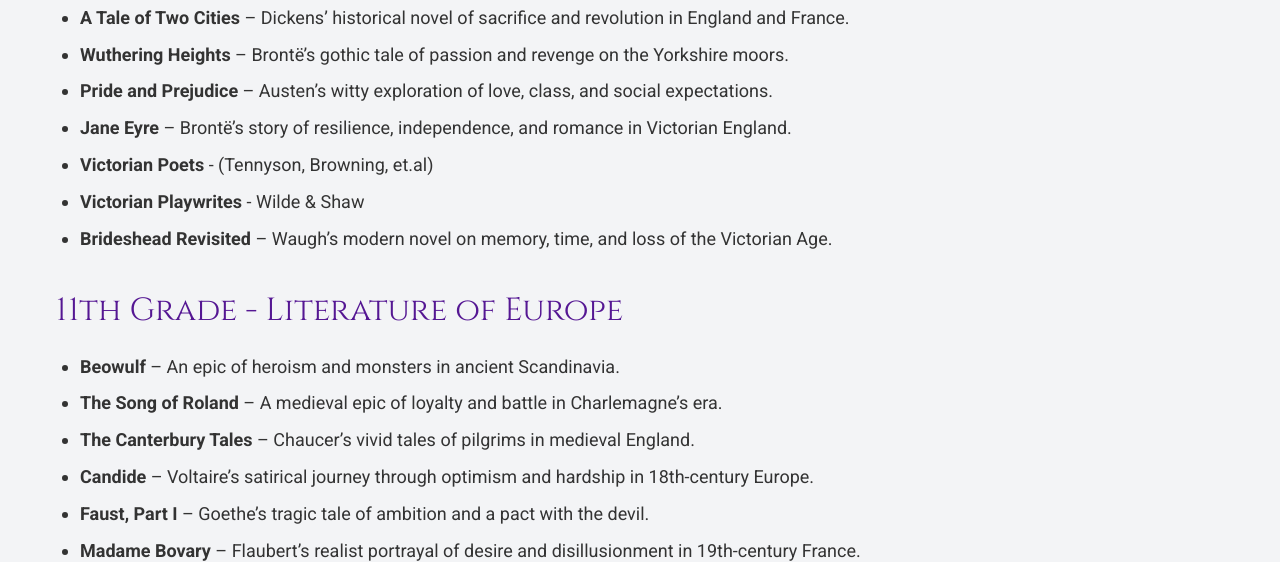
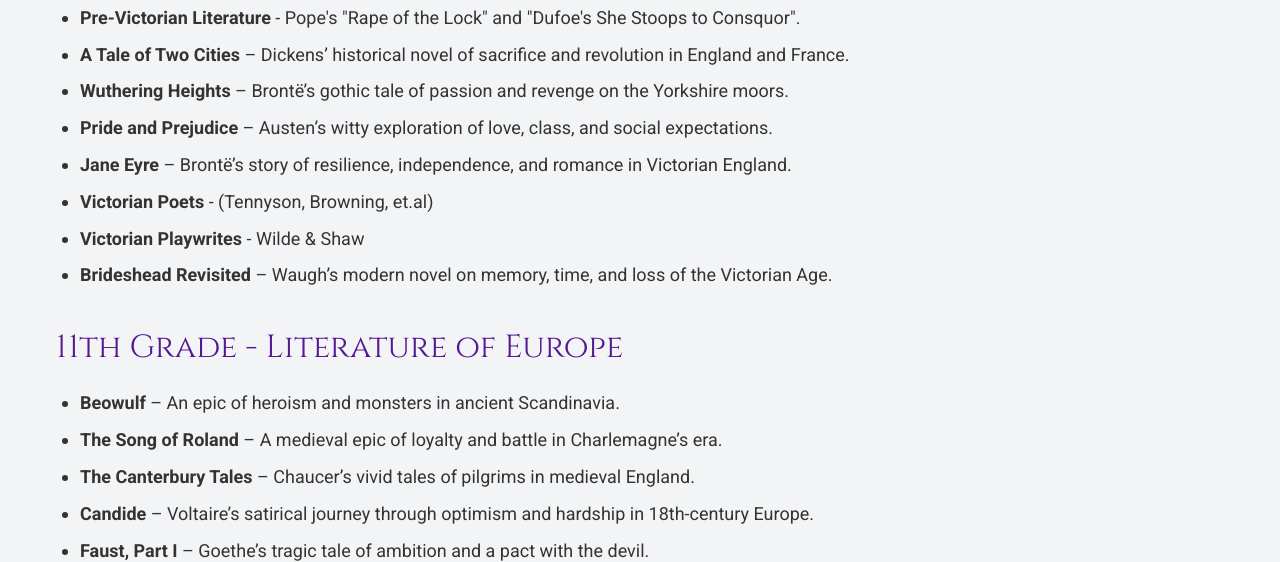
Before and after one commit to PhiloAcademy/Philo-Academy, a plain HTML site: page literature10-12.html in a window 1280 px wide. Shown: the part 538-1100 px from the top of the page. Drawn offline with nearby package versions, Linux system fonts and the light colour scheme; a web font is replaced by a local one.

Commit message:
Update literature10-12.html

```diff
--- a/literature10-12.html
+++ b/literature10-12.html
@@ -330,6 +330,7 @@
             <div class="grade-section">
                 <h3>10th Grade - The British Victorian Age</h3>
                 <ul>
+                    <li><strong>Pre-Victorian Literature</strong> - Pope's "Rape of the Lock" and "Dufoe's She Stoops to Consquor".</li>
                     <li><strong>A Tale of Two Cities</strong> – Dickens’ historical novel of sacrifice and revolution in England and France.</li>
                     <li><strong>Wuthering Heights</strong> – Brontë’s gothic tale of passion and revenge on the Yorkshire moors.</li>
                     <li><strong>Pride and Prejudice</strong> – Austen’s witty exploration of love, class, and social expectations.</li>
```
